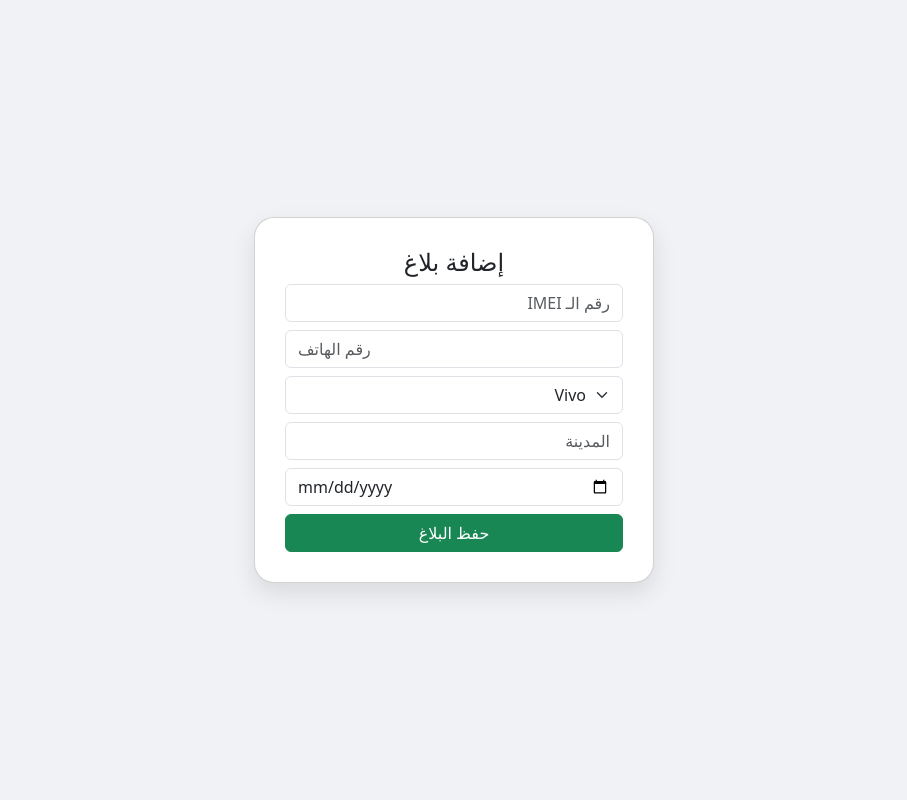
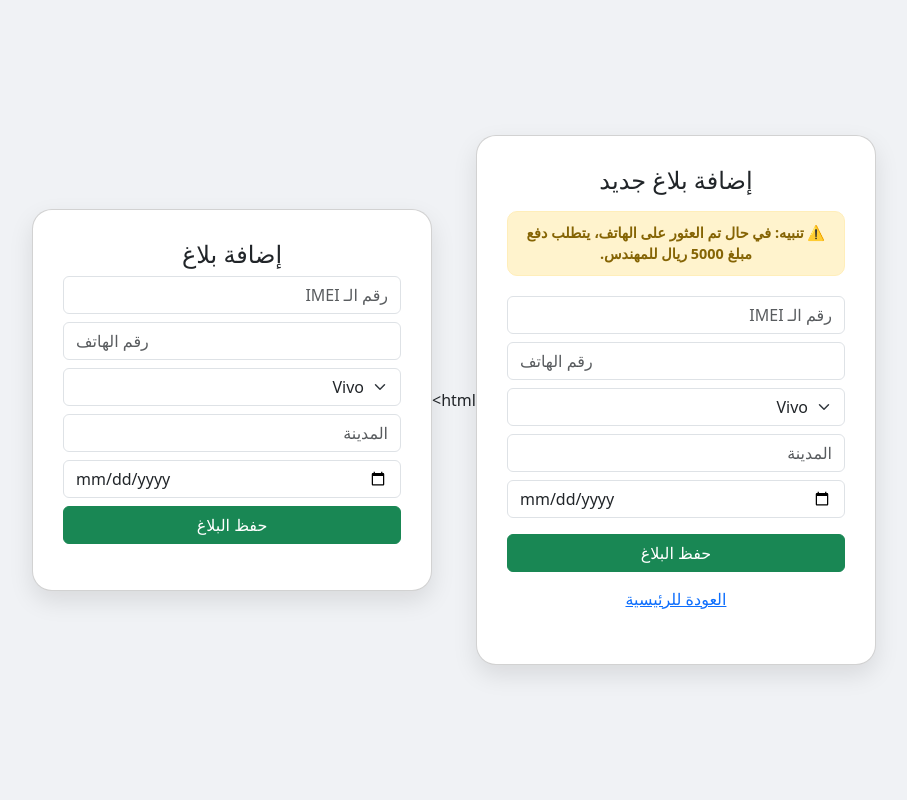
Before and after one commit to Ali202004/stolen-phones-project, a Flask app: page /add in a window 1280 px wide. Shown: the whole page, without its empty margins (186-1093 px from the left). Run offline with Flask 3, Linux system fonts and the light colour scheme; some libraries are stand-ins or nearby versions.

Commit message:
Update add.html

```diff
--- a/templates/add.html
+++ b/templates/add.html
@@ -1,4 +1,40 @@
-<!DOCTYPE html>
+<!<!DOCTYPE html>
+<html lang="ar" dir="rtl">
+<head>
+    <meta charset="UTF-8">
+    <meta name="viewport" content="width=device-width, initial-scale=1.0">
+    <link href="https://cdn.jsdelivr.net/npm/bootstrap@5.3.0/dist/css/bootstrap.min.css" rel="stylesheet">
+    <style>
+        body { background: #f0f2f5; display: flex; align-items: center; justify-content: center; min-height: 100vh; padding: 20px; }
+        .card { background: white; padding: 30px; border-radius: 20px; box-shadow: 0 10px 25px rgba(0,0,0,0.1); width: 100%; max-width: 450px; }
+        .alert-custom { background-color: #fff3cd; color: #856404; border: 1px solid #ffeeba; border-radius: 10px; padding: 10px; margin-bottom: 20px; font-weight: bold; font-size: 0.9rem; text-align: center; }
+    </style>
+</head>
+<body>
+    <div class="card">
+        <h4 class="text-center mb-3">إضافة بلاغ جديد</h4>
+
+        <div class="alert-custom">
+            ⚠️ تنبيه: في حال تم العثور على الهاتف، يتطلب دفع مبلغ 5000 ريال للمهندس.
+        </div>
+
+        <form action="/add" method="POST">
+            <input type="text" name="imei" class="form-control mb-2" placeholder="رقم الـ IMEI" required>
+            <input type="tel" name="phone" class="form-control mb-2" placeholder="رقم الهاتف" required>
+            <select name="brand" class="form-select mb-2">
+                <option value="Vivo">Vivo</option>
+                <option value="Samsung">Samsung</option>
+                <option value="LT">LT</option>
+            </select>
+            <input type="text" name="city" class="form-control mb-2" placeholder="المدينة" required>
+            <input type="date" name="date" class="form-control mb-2" required>
+            <button class="btn btn-success w-100 mt-2">حفظ البلاغ</button>
+            <a href="/" class="btn btn-link w-100 mt-2">العودة للرئيسية</a>
+        </form>
+    </div>
+</body>
+</html>
+html>
 <html lang="ar" dir="rtl">
 <head>
     <meta charset="UTF-8">
```
